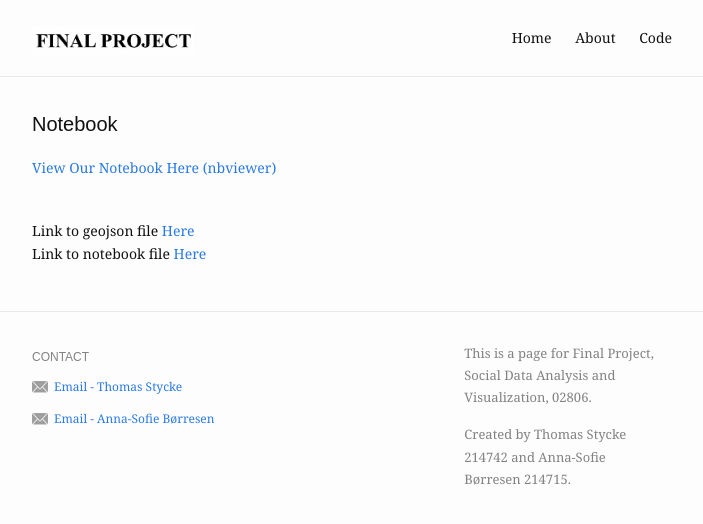
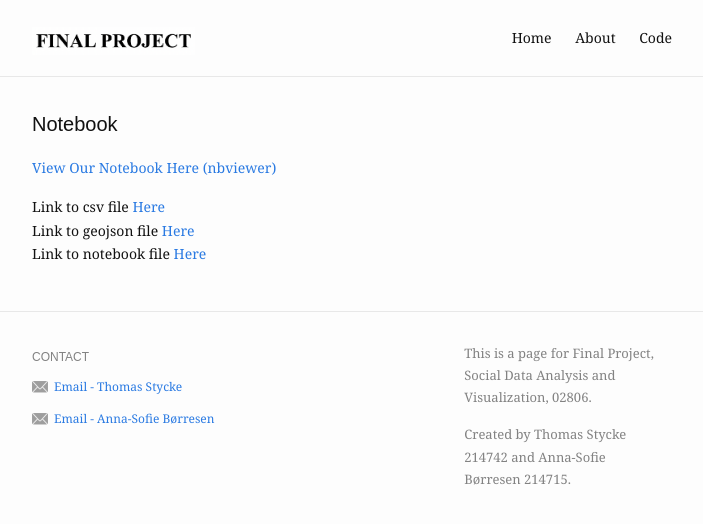
Before and after one commit to Thomasstycke/Thomasstycke.github.io, a Jekyll site: the page built from code.md, in a window 1280 px wide. Shown: the top 524 px of the page, without its empty margins (288-991 px from the left). Built offline with Jekyll 4.4.1, drawn with Linux system fonts in a browser that asks for light colours; a script that is not in the unit is left out.

```diff
--- a/code.md
+++ b/code.md
@@ -6,6 +6,7 @@ slug: /code
 
 [View Our Notebook Here (nbviewer)](https://nbviewer.jupyter.org/github/Thomasstycke/Thomasstycke.github.io/blob/main/FinalProjectFinal.ipynb)
 
+Link to csv file [Here](https://data.cityofnewyork.us/Health/DOHMH-New-York-City-Restaurant-Inspection-Results/43nn-pn8j/about_data)
 <br>
 Link to geojson file [Here](https://data.cityofnewyork.us/Health/Modified-Zip-Code-Tabulation-Areas-MODZCTA-/pri4-ifjk/about_data)
 <br>
```
